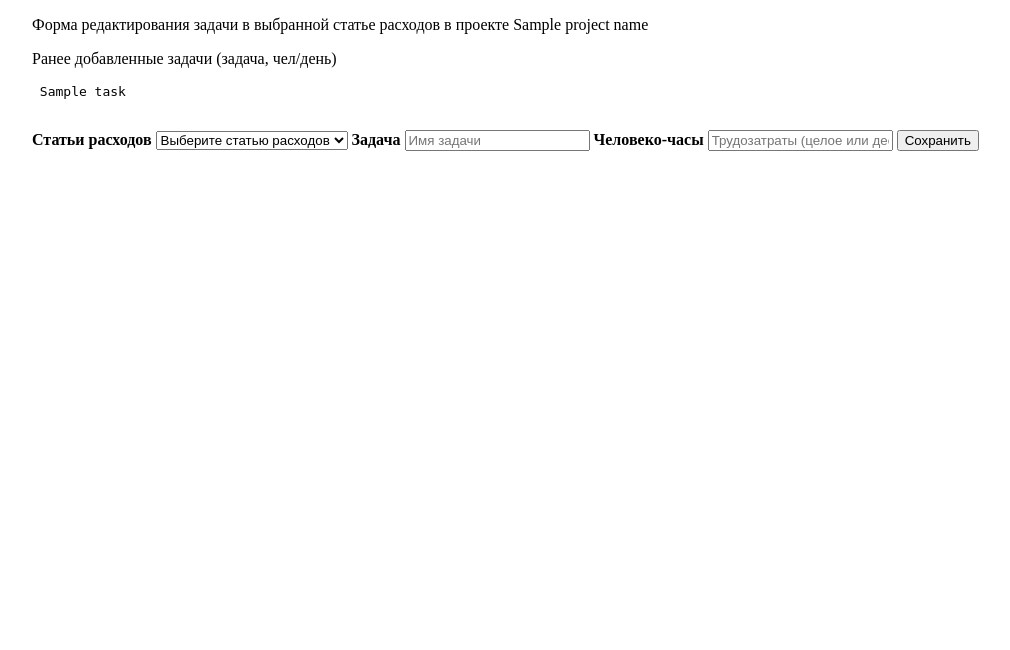
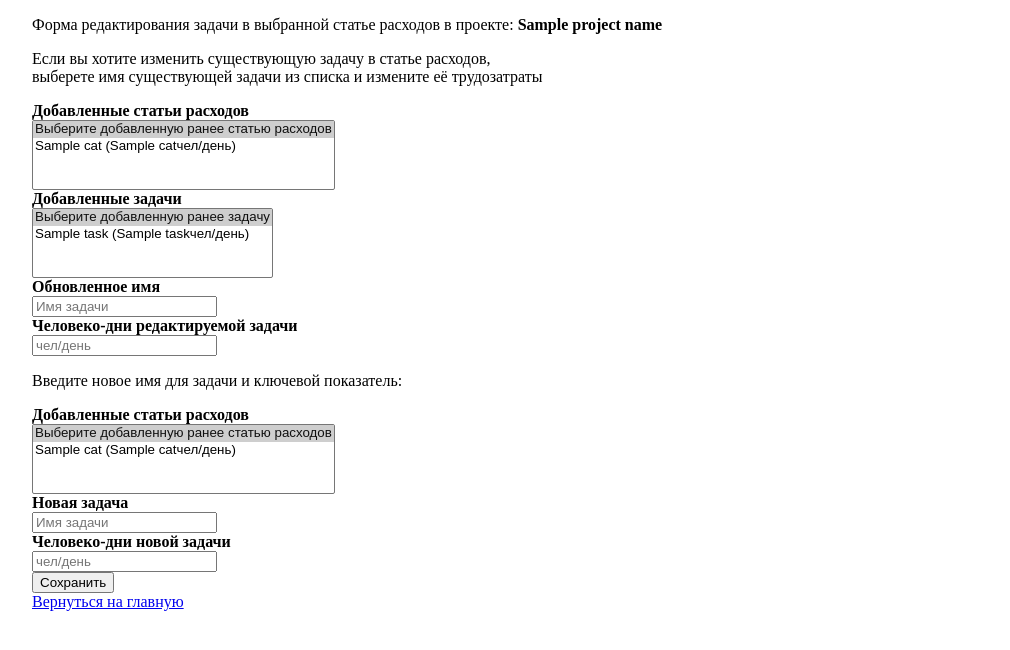
Before and after one commit to artmus208/WebDev, a Flask app: template app/templates/gip/edit_task.html in a window 1280 px wide. Shown: the part 115-765 px from the top of the page, without its empty margins (16-1026 px from the left). Run offline with Flask 3, Linux system fonts and the light colour scheme; tables that the repository leaves empty hold one stand-in row (values such as "Sample post"); the template is opened without the code that fills it: values that come from a table or form of the project are taken from there, most other values are stand-ins (such as "Sample title", 1, 10 or a date in 2020); parts of the project's set-up code (start-up, migrations or seed data) failed here and were passed over.

Commit message:
feat: Form on edit_task are correcting view

```diff
--- a/app/templates/gip/edit_task.html
+++ b/app/templates/gip/edit_task.html
@@ -1,36 +1,72 @@
+<!-- Входные элементы для этой страницы: -->
+<!-- project_name - имя проекта -->
+<!-- added_cost - статьи расходов в проекте ГИПа -->
+<!-- added_task - все добавленные ранее задачи для этого проекта -->
+
+
 {% extends "base.html" %}
 {% block content %}
 <div class="container">
     <p>
-        Форма редактирования задачи в выбранной статье расходов в проекте
-        {{project_name}}
+        Форма редактирования задачи в выбранной статье расходов в проекте:
+        <strong>{{ project_name }}</strong>
     </p>
-
-    {% if prev_tasks is not none -%}
-        <p> Ранее добавленные задачи (задача, чел/день)</p>
-        {% for task in prev_tasks -%}
-            <pre> {{task.task_name}} {{task.man_days}} </pre> <br>
-        {% endfor %}
-    {% endif %}
 
     {% for cat, msg in get_flashed_messages(True) %}
         <div class="space flash {{cat}}">{{msg}}</div>
     {% endfor %}
 
     <form action="{{ url_for('gip.edit_task') }}" method="POST">
-        <label for="cost_list"><b>Статьи расходов</b></label>
-        <select name="cost_list">
-            <option>Выберите статью расходов</option>
-            {% for cat in cat_list -%}
-                <option value="{{ cat[0] }}">{{ cat[1] }}</option>
+
+        <p>Если вы хотите изменить существующую задачу в статье расходов,<br>
+        выберете имя существующей задачи из списка и измените её трудозатраты</p>
+
+        <!-- Редактирование задачи -->
+        <!-- Выбор статьи расходов, для которой нужно редактировать задачу -->
+        <label for="old_cost_list" style="display: block;"><b>Добавленные статьи расходов</b></label>
+        <select name="old_cost_list" style="display: block;" multiple>
+            <option selected value="default">Выберите добавленную ранее статью расходов</option>
+            {% for cat in added_cost -%}
+                <option value="{{ cat[0] }}">{{ cat[1]+" "+"("+cat[2]+"чел/день"+")" }}</option>
             {% endfor %}
         </select>
-        <label for="cost_name"><b>Задача</b></label>
-        <input type="text" placeholder="Имя задачи" name="task_name" required>
+        <!-- Выбор задачи, которую надо редактировать -->
+        <label for="old_task_list" style="display: block;"><b>Добавленные задачи</b></label>
+        <select name="old_task_list" style="display: block;" multiple>
+            <option selected value="default">Выберите добавленную ранее задачу</option>
+            {% for task in added_task -%}
+                <option value="{{ task[0] }}">{{ task[1]+" "+"("+task[2]+"чел/день"+")" }}</option>
+            {% endfor %}
+        </select>
 
-        <label for="man_days"><b>Человеко-часы</b></label>
-        <input type="text" placeholder="Трудозатраты (целое или десятичное число)" name="man_days" required>
-        <input type="submit" value="Сохранить">
+        <label for="upd_task_name" style="display: block;"><b>Обновленное имя</b></label>
+        <input type="text" name="upd_task_name" placeholder="Имя задачи" style="display: block;">
+
+        <label style="display: block;" for="updated_man_days"><b>Человеко-дни редактируемой задачи</b></label>
+        <input style="display: block;" name="updated_man_days" type="number" min="1" placeholder="чел/день" value="default">
+        <!-- Конец редактирования задачи -->
+
+        <!-- Добавление новой задачи -->
+        <p>Введите новое имя для задачи и ключевой показатель:</p>
+
+        <!-- Выбор статьи расходов, для которой нужно редактировать задачу -->
+        <label for="for_add_cost_list" style="display: block;"><b>Добавленные статьи расходов</b></label>
+        <select name="for_add_cost_list" style="display: block;" multiple>
+            <option selected value="default">Выберите добавленную ранее статью расходов</option>
+            {% for cat in added_cost -%}
+                <option value="{{ cat[0] }}">{{ cat[1]+" "+"("+cat[2]+"чел/день"+")" }}</option>
+            {% endfor %}
+        </select>
+
+        <label for="new_task_name" style="display: block;"><b>Новая задача</b></label>
+        <input type="text" name="new_task_name" placeholder="Имя задачи" style="display: block;">
+
+        <label for="new_man_days" style="display: block;"><b>Человеко-дни новой задачи</b></label>
+        <input type="number" min="1" placeholder="чел/день" name="new_man_days" style="display: block;" value="default">
+        <!-- Конец добавления новой задачи -->
+
+        <input style="display: block;" type="submit" value="Сохранить">
     </form>
+    <a class="about-button" href="{{ url_for('main.index') }}">Вернуться на главную</a>
 </div>
 {% endblock content %}
```
Also changed, not shown: GitChangeLog.md (+3 -0 lines), app/gip/views.py (+61 -24 lines), app/main/views.py (+5 -5 lines), app/models.py (+39 -6 lines), 1 other file.
